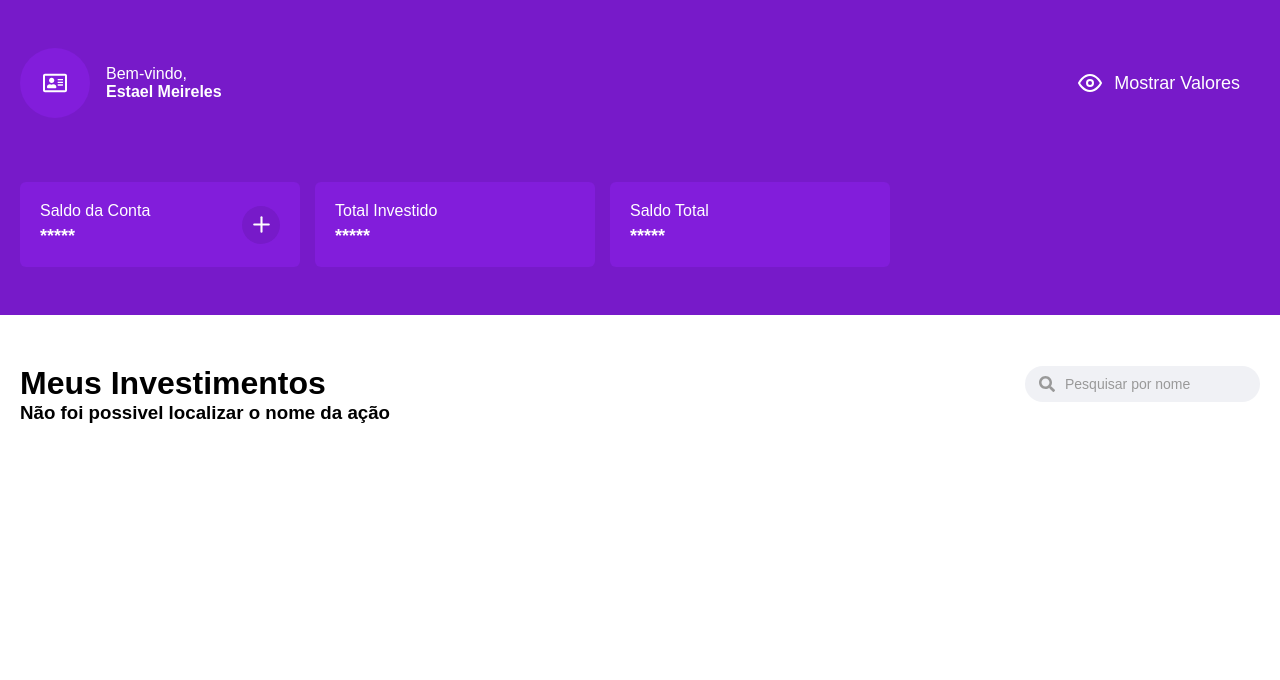
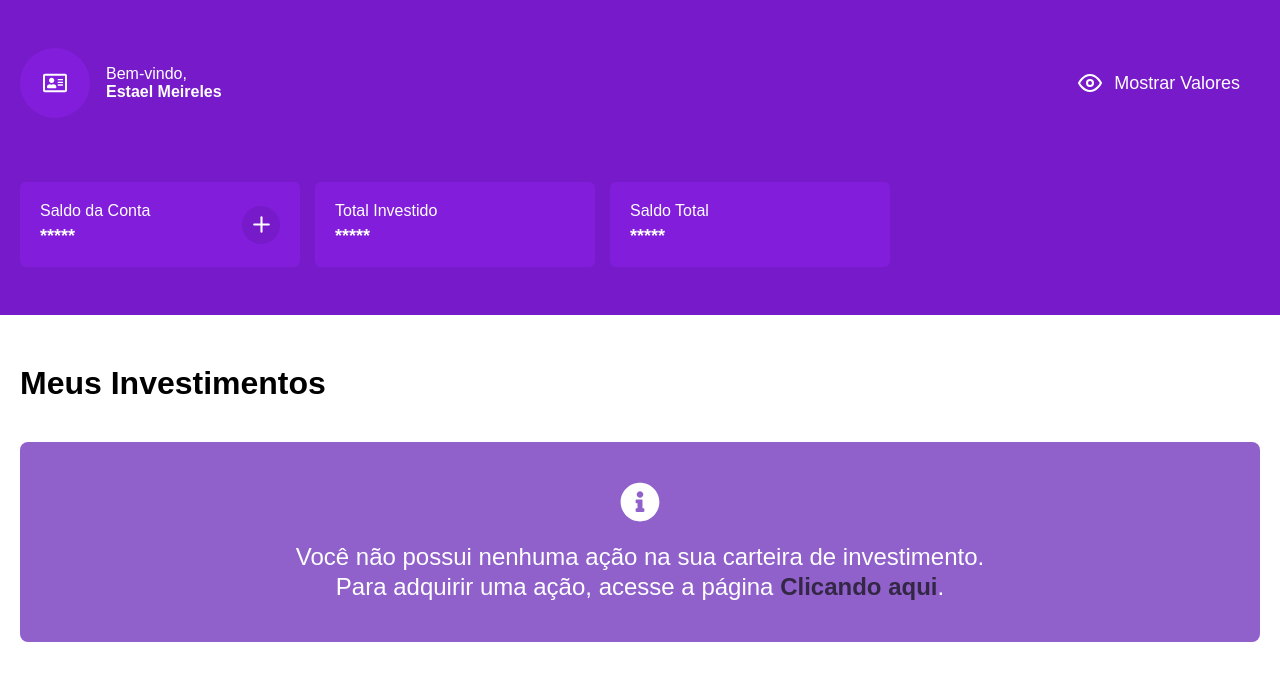
Before and after one commit to estaeldev/react-meusinvestimentos-rasmoo-curso, a React (Vite) app: page /meus-investimentos in a window 1280 px wide. Shown: the top 680 px of the page. Built offline with nearby package versions, Linux system fonts and the light colour scheme.

Commit message:
Conteudo desenvolvido na aula de react

```diff
--- a/src/components/actioncard/index.tsx
+++ b/src/components/actioncard/index.tsx
@@ -5,13 +5,17 @@ import { formatterCurrency, formatterDate } from "../../utils/format";
 import { ActionInterface } from "../../types/actions";
 import styles from "./styles.module.scss";
 import { Link } from "react-router-dom";
+import { useWallet } from "../../hooks/useWallet";
 
 
 interface ActionCardInterface extends ActionInterface {
-    isBuy?: boolean
+    isBuy?: boolean,
+    isSell?: boolean
 }
 
-export function ActionCard({isBuy=false,...action}: ActionCardInterface) {
+export function ActionCard({isBuy=false, isSell=false, ...action}: ActionCardInterface) {
+
+    const {onSellAction} = useWallet();
 
     const modifierClass:string = useMemo(() => {
         if(isBuy)  {
@@ -19,7 +23,6 @@ export function ActionCard({isBuy=false,...action}: ActionCardInterface) {
         }
         return isPast(parseISO(action.time)) ? styles.action__disabled : "";
     }, [action.time, isBuy]);
-
 
     return (
 
@@ -48,6 +51,12 @@ export function ActionCard({isBuy=false,...action}: ActionCardInterface) {
 
                 {isBuy ? (<Link to={`/investir/${action.id}`}>Comprar</Link>) : ''}
 
+                {isSell && (
+                    <button type="button" onClick={() => onSellAction(action.id)}>
+                        Vender
+                    </button>
+                )}
+
             </footer>
 
         </div>
--- a/src/components/actioncard/styles.module.scss
+++ b/src/components/actioncard/styles.module.scss
@@ -74,7 +74,7 @@
 
 
 
-    a {
+    a, button {
         display: flex;
         align-items: center;
         justify-content: center;
@@ -94,4 +94,5 @@
 
     }
 
+
 }
--- /dev/null
+++ b/src/components/boxalert/index.tsx
@@ -0,0 +1,18 @@
+
+import { FaInfoCircle } from 'react-icons/fa';
+import styles from './styles.module.scss';
+
+interface BoxAlertInterface {
+    children: React.ReactNode;
+}
+
+export function BoxAlert({children}: BoxAlertInterface) {
+    return (
+        <div className={styles.boxAlert}>
+            <FaInfoCircle size={40}/>
+            <p>
+                {children}
+            </p>
+        </div>
+    )
+}
--- /dev/null
+++ b/src/components/boxalert/styles.module.scss
@@ -0,0 +1,33 @@
+.boxAlert {
+    display: flex;
+    flex-direction: column;
+    align-items: center;
+    row-gap: 20px;
+
+    margin-top: 40px;
+    padding: 40px 0;
+    border-radius: 8px;
+    background: var(--tag-light-purple);
+
+    p {
+        font-size: 24px;
+        line-height: 30px;
+        text-align: center;
+        max-width: 700px;
+        color: var(--white);
+    }
+
+    a {
+        font-weight: bold;
+        color: var(--tag-grey);
+
+        &:hover {
+            text-decoration: underline;
+        }
+    }
+
+    svg {
+        color: var(--white);
+    }
+
+}
--- a/src/hooks/useWallet.tsx
+++ b/src/hooks/useWallet.tsx
@@ -1,6 +1,6 @@
 import { useContext, createContext, useMemo, useState, useEffect } from "react";
 import { ActionInterface } from "../types/actions";
-import { getLocalInvestments, updateLocalInvestments } from "../utils/investments";
+import { extortInvestment, getLocalInvestments, updateLocalInvestments } from "../utils/investments";
 
 
 interface WalletContextInterface {
@@ -12,6 +12,7 @@ interface WalletContextInterface {
     changeVisibleValues: () => void,
     actions: ActionInterface[],
     updateInvestments: (newAction: ActionInterface) => void
+    onSellAction: (actionId: string) => void
 }
 
 interface WalletProviderInterface {
@@ -47,12 +48,26 @@ export function WalletProvider({children}: WalletProviderInterface) {
         setActions(newInvestments);
     }
 
+    const onSellAction = (actionId: string): void => {
+        const action = actions.find(action => action.id == actionId);
+        if(action) {
+
+            // ATUALIZAR SALDO
+            // console.log(extortInvestment(action));
+
+            const updatesActions = actions.filter(action => action.id != actionId);
+            setActions(updatesActions);
+            localStorage.setItem('actions', JSON.stringify(updatesActions));
+        }
+
+    }
+
     useEffect(() => {
         loadInvestments();
     }, [])
 
     return (
-        <walletContext.Provider value={{...user, total, hasVisibleValues, changeVisibleValues, actions, updateInvestments}} >
+        <walletContext.Provider value={{...user, total, hasVisibleValues, changeVisibleValues, actions, updateInvestments, onSellAction}} >
             {children}
         </walletContext.Provider>
     )
--- a/src/pages/myinvestiments/index.tsx
+++ b/src/pages/myinvestiments/index.tsx
@@ -1,8 +1,10 @@
 import {useState, useMemo, ChangeEvent} from "react"
+import { Link } from "react-router-dom";
 import { FaSearch } from "react-icons/fa";
 
 import { Layout } from "../../components/layout";
 import { ActionCard } from "../../components/actioncard";
+import { BoxAlert } from "../../components/boxalert";
 
 import styles from "./styles.module.scss";
 import { useWallet } from "../../hooks/useWallet";
@@ -31,25 +33,40 @@ export function MyInvestmentsPage() {
 
             <div className={styles.page__header}>
                 <h1>Meus Investimentos</h1>
-                <div className={styles.field}>
+
+                {!!actions.length && (<div className={styles.field}>
                     <FaSearch />
                     <input
                         type="text"
                         placeholder="Pesquisar por nome"
                         onChange={handleSearchActionName}
                     />
-                </div>
+                </div>)}
+
             </div>
 
-            {isEmptySearch ? (
-                <h3>Não foi possivel localizar o nome da ação</h3>
+            {!actions.length ? (
+                <BoxAlert>
+                    Você não possui nenhuma ação na sua carteira de investimento.
+                    Para adquirir uma ação, acesse a página <Link to="/investir">Clicando aqui</Link>.
+                </BoxAlert>
             ) : (
-                <div className={styles.actions}>
-                    {actions.map((action) => isMatchName(action.name) && (
-                        <ActionCard key={action.name} {...action} />
-                    ))}
-                </div>
+                <>
+                    {isEmptySearch ? (
+                        <BoxAlert>
+                            Não foi possivel localizar o nome da ação pesquisada, por favor, tente outro termo.
+                        </BoxAlert>
+                    ) : (
+                        <div className={styles.actions}>
+                            {actions.map((action) => isMatchName(action.name) && (
+                                <ActionCard key={action.name} {...action} isSell />
+                            ))}
+                        </div>
+                    )}
+                </>
             )}
+
+
 
         </Layout>
     )
--- a/src/utils/investments.tsx
+++ b/src/utils/investments.tsx
@@ -1,8 +1,12 @@
+import { differenceInDays, parseISO } from "date-fns";
 import api from "../service/api";
 import { ActionInterface, ActionLocalStorageInterface } from "../types/actions";
 
 export async function getLocalInvestments(): Promise<ActionInterface[]> {
-    const localActions: ActionLocalStorageInterface[] = JSON.parse(localStorage.getItem('actions') || '') || [];
+
+    const isActions = localStorage.getItem('actions');
+    if(isActions) {
+        const localActions: ActionLocalStorageInterface[] = JSON.parse(isActions);
         const {data} = await api.get<ActionInterface[]>('investments');
 
         return localActions.map(ac => {
@@ -13,6 +17,9 @@ export async function getLocalInvestments(): Promise<ActionInterface[]> {
             }
             return resutAction as ActionInterface
         })
+    }
+
+    return []
 
 }
 
@@ -41,3 +48,21 @@ export function updateLocalInvestments({actions, action}: UpdateLocalInvestments
     updateLocalStorage(updateActions);
     return updateActions;
 }
+
+
+
+export function extortInvestment(action: ActionInterface): number {
+    const currentValue = action.minValue * action.quant;
+    const restDays = differenceInDays(parseISO(action.time), new Date());
+    let porcent = 0;
+
+    if(restDays <= 30) {
+        porcent = 0.7;
+    } else if(restDays > 30 && restDays < 90) {
+        porcent = 0.5;
+    } else {
+        porcent = 0.3;
+    }
+
+    return currentValue * porcent;
+}
```
Lines whose indentation alone changed are shown as unchanged.
